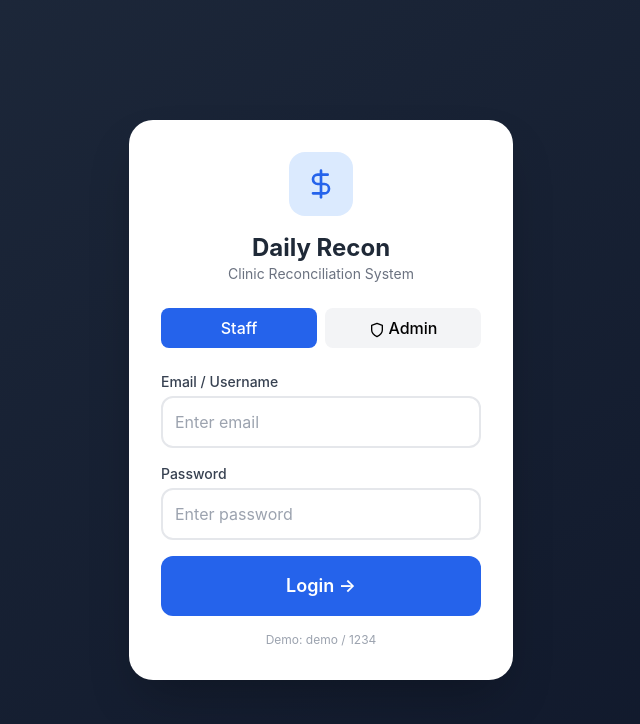
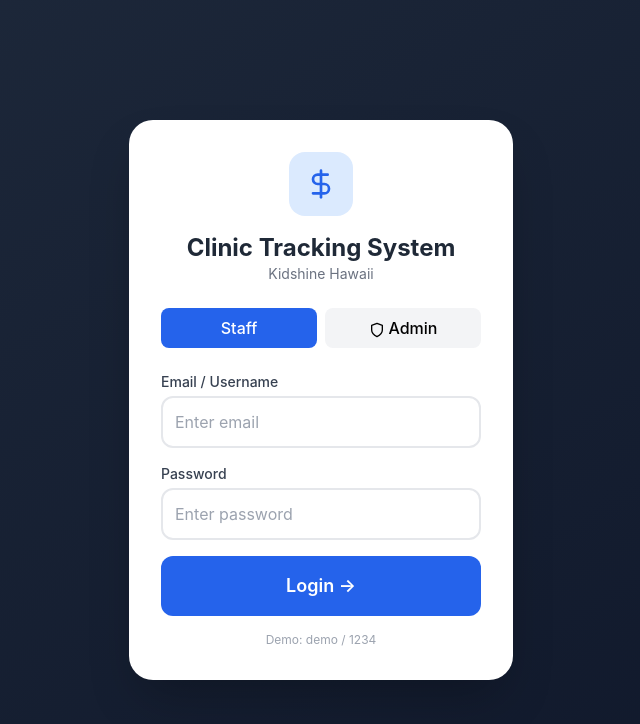
Before and after one commit to it367/Daily-recon-v2, a Next.js app: page / in a window 1280 px wide. Shown: the top 724 px of the page, without its empty margins (319-959 px from the left). Built offline with nearby package versions, Linux system fonts and the light colour scheme.

Commit message:
Update page.js

```diff
--- a/app/page.js
+++ b/app/page.js
@@ -354,8 +354,8 @@
             <div className="w-16 h-16 bg-blue-100 rounded-2xl flex items-center justify-center mx-auto mb-4">
               <DollarSign className="w-8 h-8 text-blue-600" />
             </div>
-            <h1 className="text-2xl font-bold text-gray-800">Daily Recon</h1>
-            <p className="text-gray-500 text-sm">Clinic Reconciliation System</p>
+            <h1 className="text-2xl font-bold text-gray-800">Clinic Tracking System</h1>
+            <p className="text-gray-500 text-sm">Kidshine Hawaii</p>
           </div>
 
           <div className="flex gap-2 mb-6">
```
